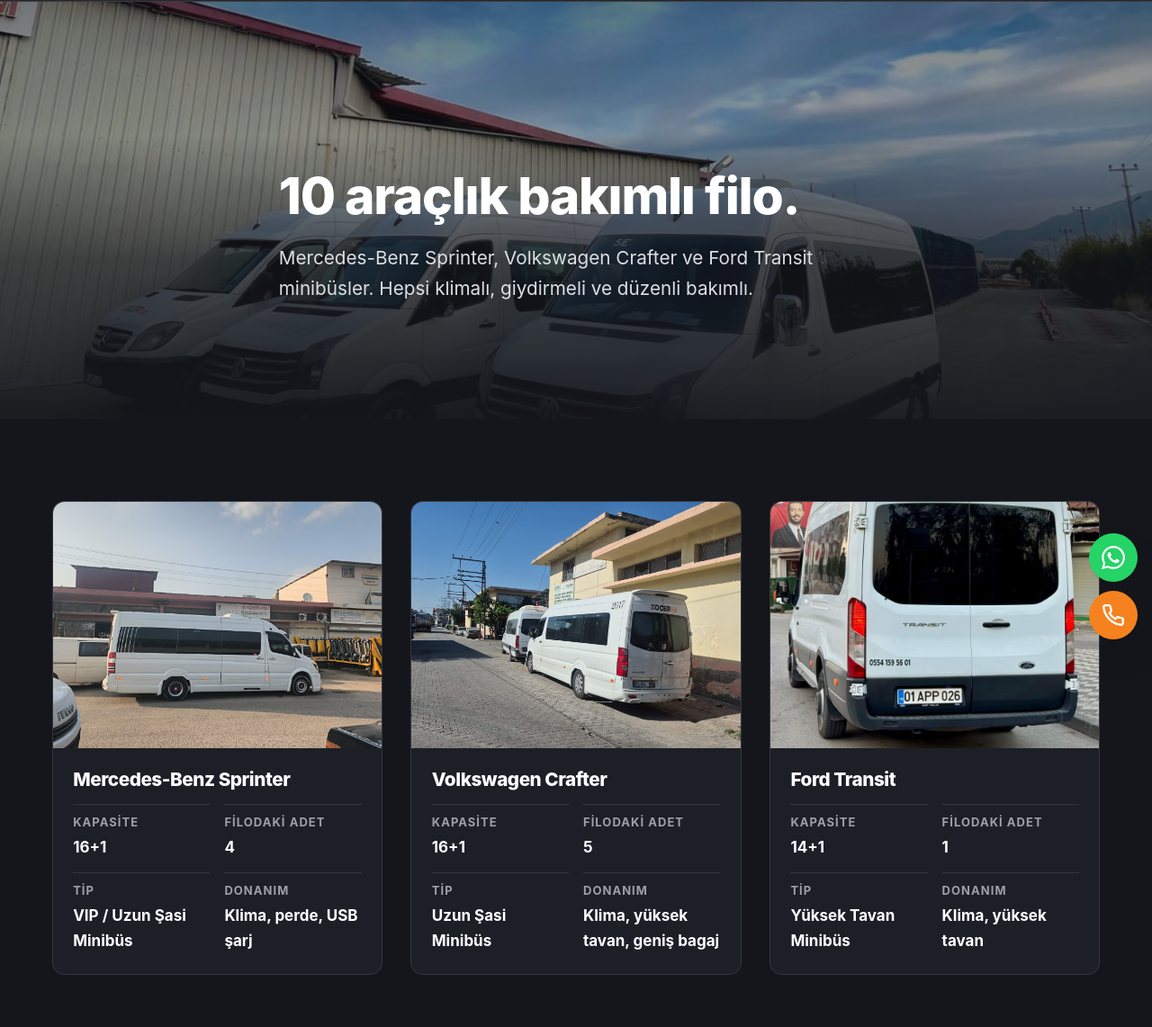
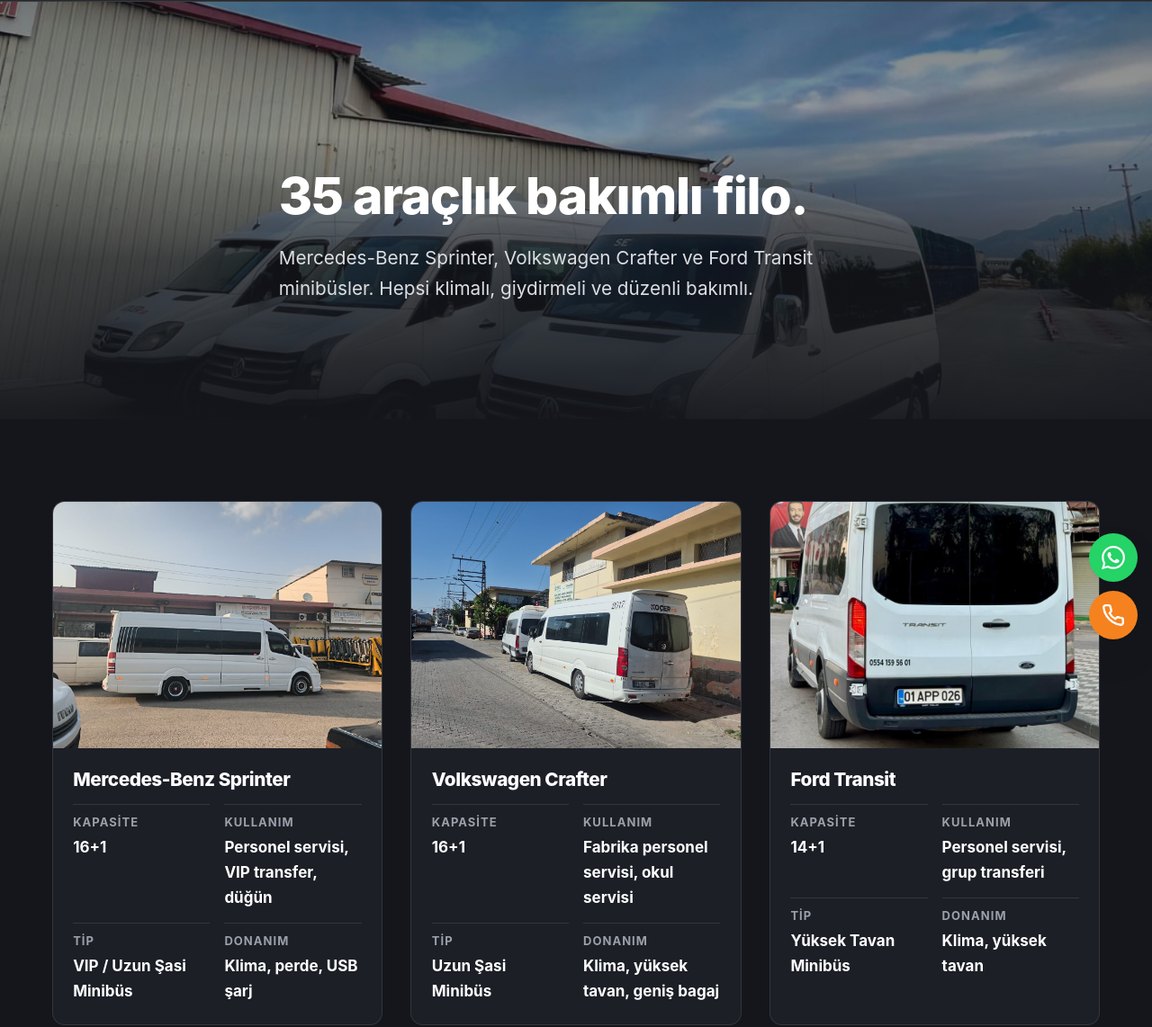
Before and after one commit to kemaltoluk/kocer-tur, an Eleventy site: page src/filo.njk in a window 1280 px wide. Shown: the part 73-1215 px from the top of the page at 90% size. Built offline with nearby package versions, Linux system fonts and the light colour scheme; Eleventy itself is replaced by a stand-in of ours; files that its build step writes are made by us from their sources; files whose address does not match are found by name.

Commit message:
Filo 35 araca guncellendi; dogrulanmamis model bazli adetler gizlendi

```diff
--- a/src/_data/site.json
+++ b/src/_data/site.json
@@ -23,8 +23,8 @@
   },
 
   "kurulusYili": "DOLDURULACAK — ör. 2015",
-  "aracSayisi": 10,
-  "aracSayisiNot": "Gönderilen fotoğraflarda 10 farklı plaka sayıldı. Gerçek sayı farklıysa güncelle.",
+  "aracSayisi": 35,
+  "aracSayisiNot": "35 sayisi Kemal Bey tarafindan bildirildi (19.08.2026). Model bazinda dagilim henuz bilinmiyor.",
 
   "calismaSaatleri": "Personel servisi vardiya düzeninde 7/24; ofis 08:00-18:00",
 
--- a/src/filo.njk
+++ b/src/filo.njk
@@ -31,7 +31,11 @@ aciklama: "Koçer Tur araç filosu: Mercedes-Benz Sprinter, Volkswagen Crafter v
           <h3>{{ a.ad }}</h3>
           <dl class="arac__spec">
             <div><dt>Kapasite</dt><dd>{{ a.kapasite }}</dd></div>
+            {%- if a.adetDogrulandi %}
             <div><dt>Filodaki adet</dt><dd>{{ a.adet }}</dd></div>
+            {%- else %}
+            <div><dt>Kullanım</dt><dd>{{ a.kullanim }}</dd></div>
+            {%- endif %}
             <div><dt>Tip</dt><dd>{{ a.tip }}</dd></div>
             <div><dt>Donanım</dt><dd>{{ a.donanim }}</dd></div>
           </dl>
```
